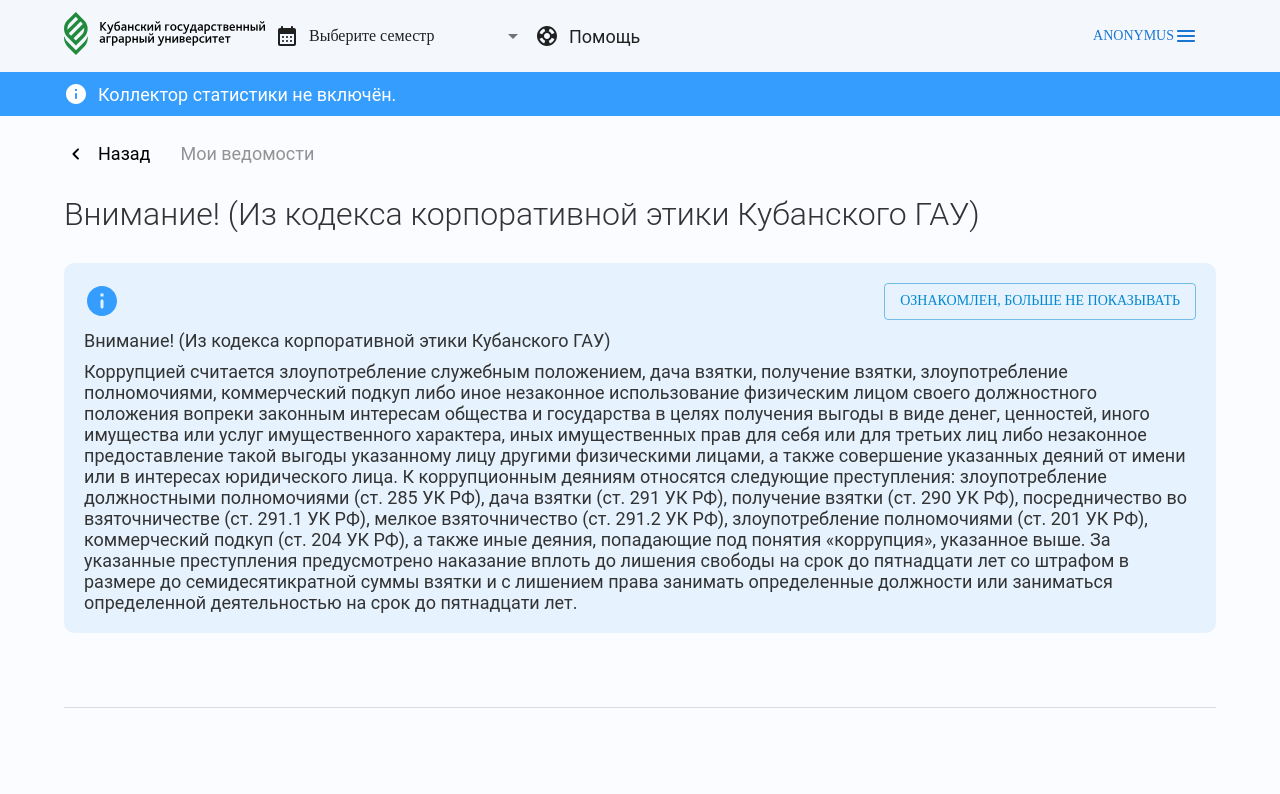
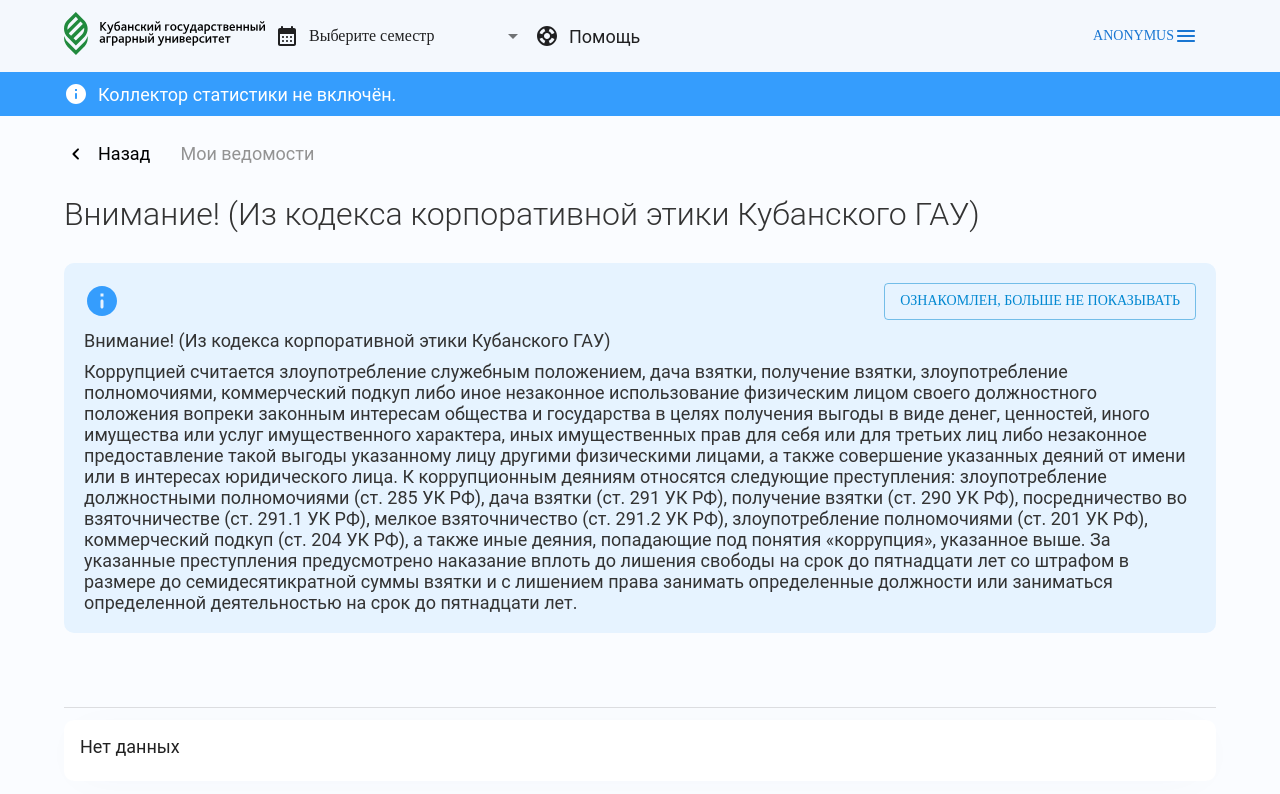
Before and after one commit to 2br-dev/kubgau-lk-js.local, a React (Create React App) app: page /main/statements/1 in a window 1280 px wide. Shown: the top 794 px of the page. Built offline with nearby package versions, Linux system fonts and the light colour scheme; a web font is replaced by a local one.

Commit message:
Корректировка фильтрации

```diff
--- a/src/pages/statements/components/main-table/index.js
+++ b/src/pages/statements/components/main-table/index.js
@@ -182,10 +182,12 @@ function MainTable(props) {
 		}
 	};
 
+	// Перевод даты в строку
 	const dateString = (date) => {
 		return new Date(date).toLocaleDateString("ru-RU");
 	};
 
+	// DOM
 	return (
 		<TableContainer>
 			<Table className="simple-table">
--- a/src/pages/statements/components/statement-entry/index.js
+++ b/src/pages/statements/components/statement-entry/index.js
@@ -27,7 +27,6 @@ function StatementEntry(props) {
 	};
 
 	// DOM
-
 	if (props) {
 		if (props.data !== null) {
 			control = (
@@ -54,6 +53,14 @@ function StatementEntry(props) {
 					})}
 				</>
 			);
+			const show = Math.max(props.data.map((e) => e.details.length));
+			if (show === 0) {
+				control = (
+					<Card>
+						<CardContent>Нет данных</CardContent>
+					</Card>
+				);
+			}
 		}
 	}
 
```
